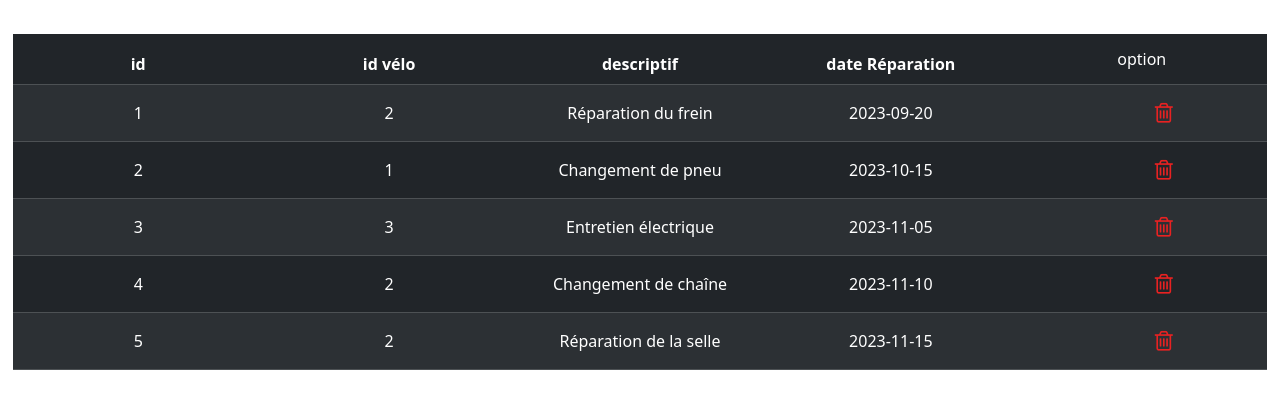
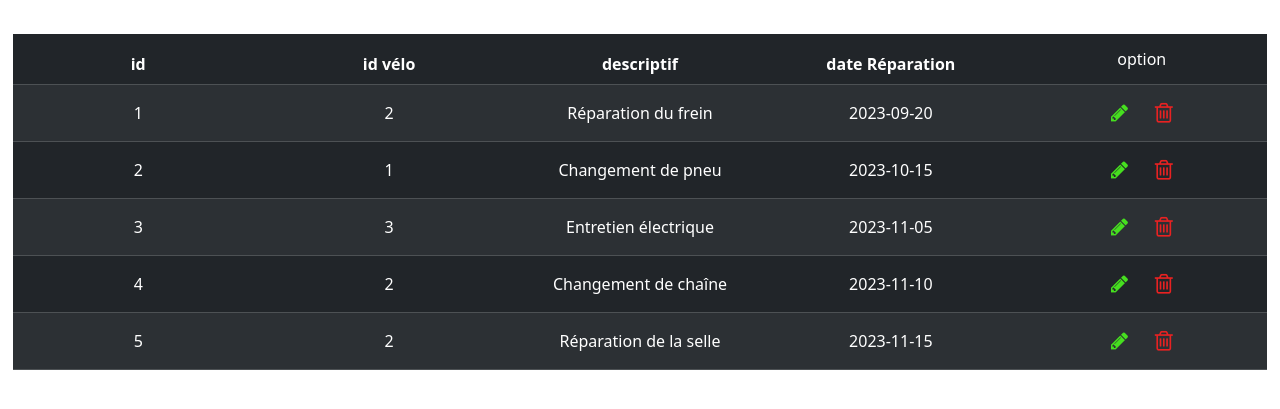
Before and after one commit to asoltner-iut90/velocampus, a Flask app: page /reparation/show in a window 1280 px wide. Shown: the part 138-547 px from the top of the page. Run offline with Flask 3, Linux system fonts and the light colour scheme; data comes from the database, SQL or seed files in the repository; some libraries are stand-ins or nearby versions.

Commit message:
Update show_reparation.html

```diff
--- a/templates/reparation/show_reparation.html
+++ b/templates/reparation/show_reparation.html
@@ -30,7 +30,7 @@
 
                     <td style="vertical-align: middle;">
                         <button style="width: 40px; height: 40px;" class="btn" onclick="window.location.href = '/reparation/edit?id={{ ligne.idReparation }}'">
-                            <i class="glyphicon glyphicon-pencil" style="color:rgb(70, 223, 31); font-size:20px; display:flex; justify-content: center; align-items: center; flex-direction: row;"></i>
+                            <i class="fa fa-pencil" style="color:rgb(70, 223, 31); font-size:20px; display:flex; justify-content: center; align-items: center; flex-direction: row;"></i>
                         </button>
                         <button style="width: 40px; height: 40px;" class="btn">
                             <i class="fa fa-trash-o" style="color:rgb(232, 34, 34); font-size:23px; display:flex; justify-content: center; align-items: center; flex-direction: row;" onclick="window.location.href = '/reparation/delete?id={{ ligne.idReparation }}'"></i>
```
